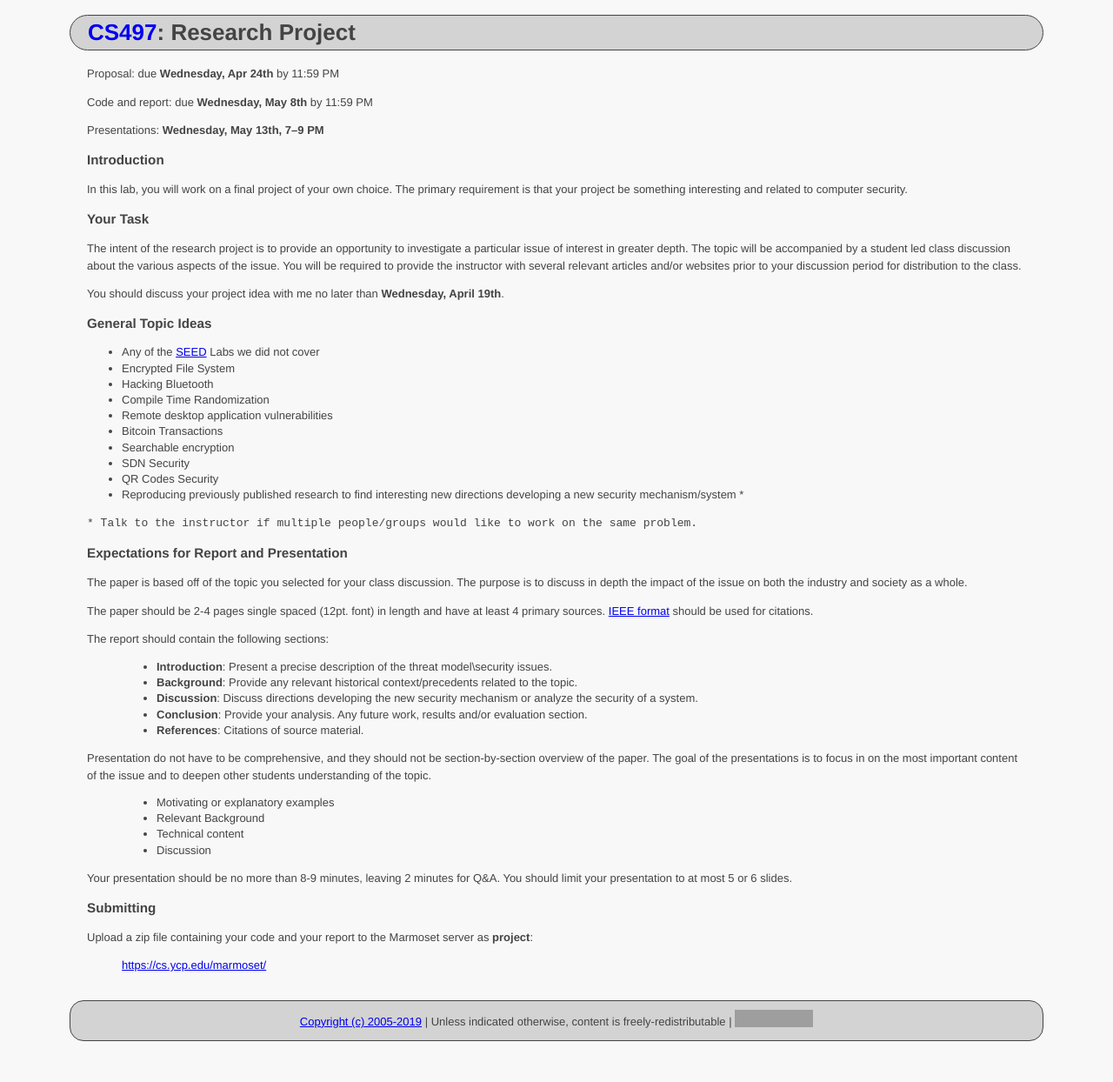
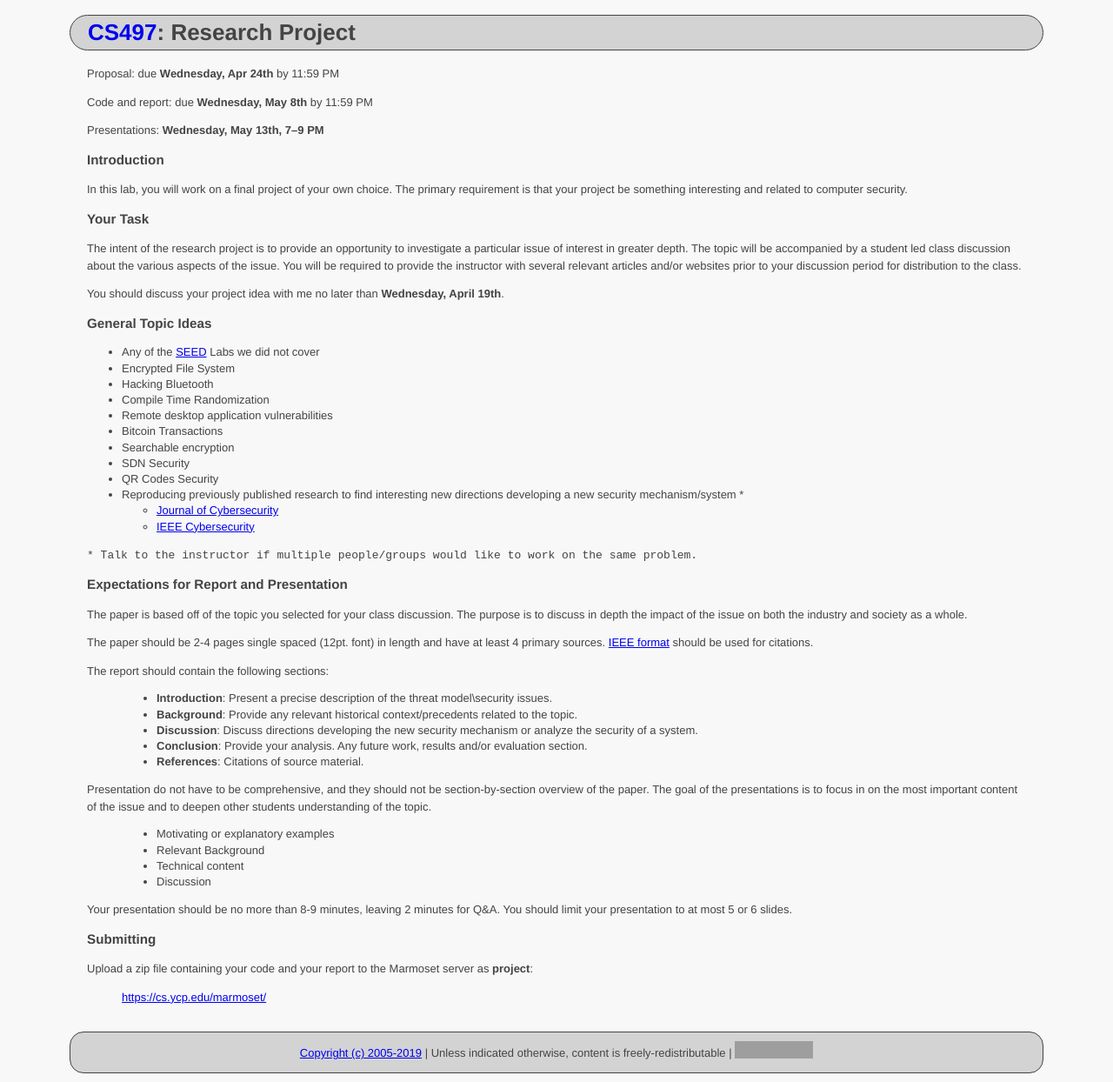
Before and after one commit to ycpcs/cs497-spring2019, a Jekyll site: the page built from assign/project.md, in a window 1280 px wide. Shown: the whole page at 87% size. Built offline with Jekyll 4.4.1, drawn with Linux system fonts in a browser that asks for light colours; before the commit the page ends 1207 px from its top, so only the background shows below that; grey boxes are pictures that could not be loaded.

Commit message:
Update project.md

````diff
--- a/assign/project.md
+++ b/assign/project.md
@@ -34,6 +34,8 @@ You should discuss your project idea with me no later than **Wednesday, April 19
 - SDN Security
 - QR Codes Security
 - Reproducing previously published research to find interesting new directions developing a new security mechanism/system *
+  - [Journal of Cybersecurity](https://academic.oup.com/cybersecurity)
+  - [IEEE Cybersecurity](https://cybersecurity.ieee.org/)
 
 ```* Talk to the instructor if multiple people/groups would like to work on the same problem.```
 
````
